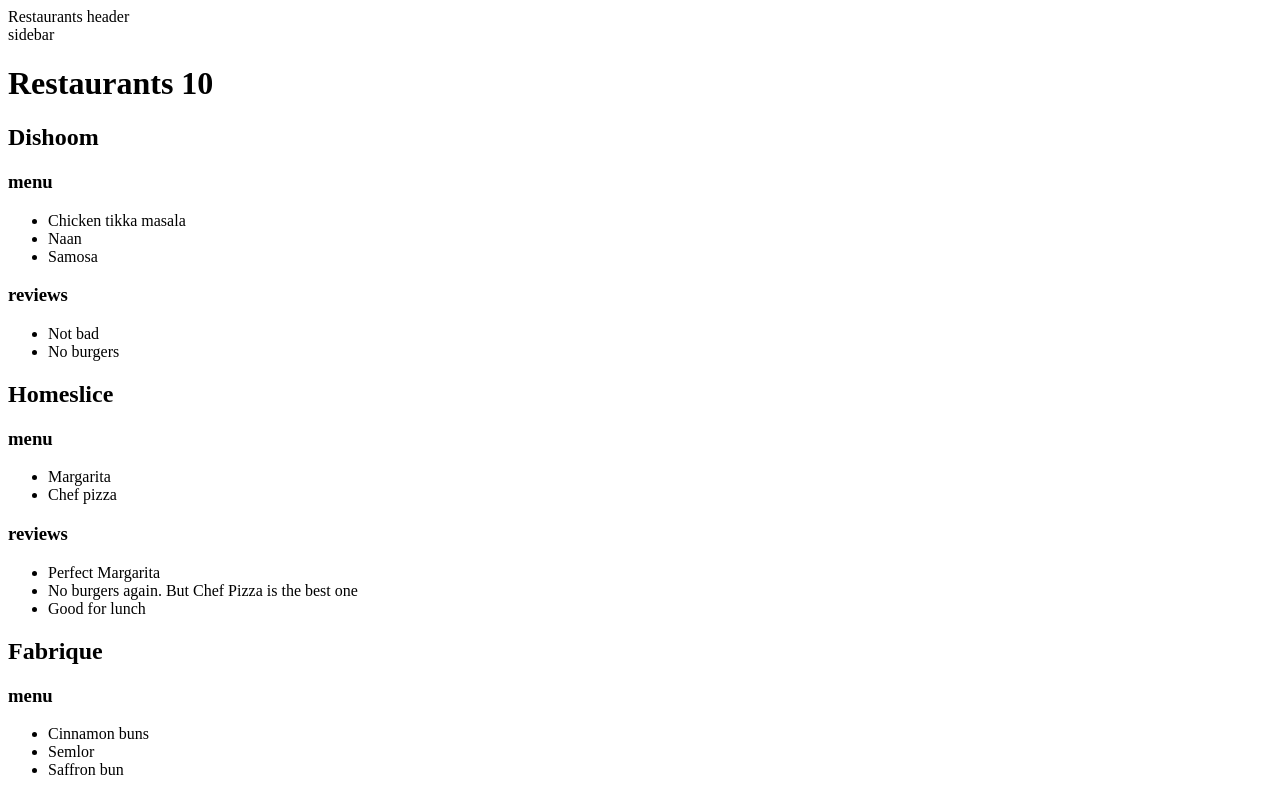
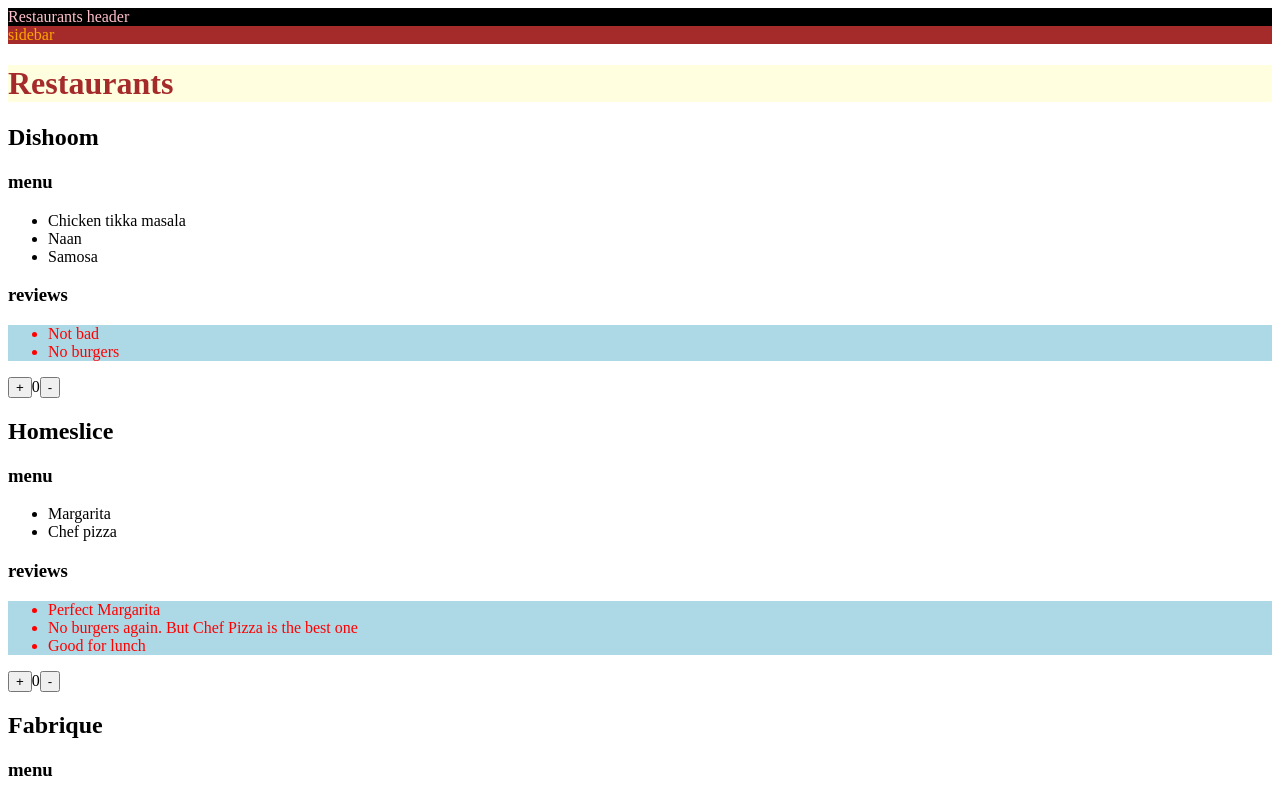
Before and after one commit to lessona/react, a React (Vite) app: page /restaurants/982bfbce-c5e0-41a0-9f99-d5c20ecee49d in a window 1280 px wide. Shown: the top 799 px of the page. Built offline with nearby package versions, Linux system fonts and the light colour scheme.

Commit message:
hw-3 components

```diff
--- a/eslint.config.js
+++ b/eslint.config.js
@@ -33,6 +33,7 @@
         'warn',
         { allowConstantExport: true },
       ],
+      "react/prop-types": 0,
     },
   },
 ]
--- /dev/null
+++ b/src/compons/count/count.jsx
@@ -0,0 +1,19 @@
+import { useState } from "react";
+export const Count = () => {
+  const [value, setvalue] = useState(0);
+
+  const increase = () => {
+    value < 5 && setvalue(value + 1);
+  };
+  const decrease = () => {
+    value > 0 && setvalue(value - 1);
+  };
+  return (
+    <div>
+      <button onClick={increase}>+</button>
+      {value}
+
+      <button onClick={decrease}>-</button>
+    </div>
+  );
+};
--- a/src/compons/layout/layout.jsx
+++ b/src/compons/layout/layout.jsx
@@ -1,10 +1,14 @@
-export const Layout = ({children, sidebar}) =>{
-    return (
-        <div>
-        <header>Restaurants header</header>
-        {sidebar}
-        {children}
-        <footer>Restaurants footer</footer>
-        </div>
-    )
-}
+export const Layout = ({ children, sidebar }) => {
+  return (
+    <div>
+      <header style={{ color: "pink", background: "black" }}>
+        Restaurants header
+      </header>
+      <div style={{ color: "orange", background: "brown" }}>{sidebar}</div>
+      {children}
+      <footer style={{ color: "yellow", background: "black" }}>
+        Restaurants footer
+      </footer>
+    </div>
+  );
+};
--- a/src/compons/restaurant/restaurant.jsx
+++ b/src/compons/restaurant/restaurant.jsx
@@ -1,18 +1,18 @@
-import { restaurants } from "../../mock"
-import { Menu } from "../menu/menu"
-import { Reviews } from "../reviews/reviews"
+import { Count } from "../count/count";
+import { Menu } from "../menu/menu";
+import { Reviews } from "../reviews/reviews";
 
-export const Restaurant = ({restaurant}) =>{
-   const {name, id, menu, reviews}=restaurant;
-   if (!name){
+export const Restaurant = ({ restaurant }) => {
+  const { name, id, menu, reviews } = restaurant;
+  if (!name) {
     return null;
-   }
-    return (
-        <div key={id}>
-        <h2>{name}</h2>
-
-        {Boolean (menu.length) && <Menu menu={menu}/>}
-        {Boolean (reviews.length) && <Reviews reviews={reviews}/>}
-        </div>
-    )
-}
+  }
+  return (
+    <div key={id}>
+      <h2>{name}</h2>
+      {Boolean(menu.length) && <Menu menu={menu} />}
+      {Boolean(reviews.length) && <Reviews reviews={reviews} />}
+      <Count />
+    </div>
+  );
+};
--- a/src/compons/restaurants-page/restaurants-page.jsx
+++ b/src/compons/restaurants-page/restaurants-page.jsx
@@ -1,14 +1,14 @@
 import { restaurants } from "../../mock";
 import { Restaurant } from "../restaurant/restaurant";
 
-export const RestaurantsPage=()=>{
-    return(
-        <div>
-        <h1>Restaurants 10</h1>
-        { restaurants.map((restaurant) =>(
-            <Restaurant restaurant = {restaurant} key={restaurant.id}></Restaurant>
-         ) ) }
+export const RestaurantsPage = () => {
+  return (
+    <div>
+      <h1 style={{ color: "brown", background: "lightyellow" }}>Restaurants</h1>
 
-        </div>
-    );
+      {restaurants.map((restaurant) => (
+        <Restaurant restaurant={restaurant} key={restaurant.id}></Restaurant>
+      ))}
+    </div>
+  );
 };
--- a/src/compons/reviews/reviews.jsx
+++ b/src/compons/reviews/reviews.jsx
@@ -1,14 +1,12 @@
-export const Reviews=({reviews})=>{
-    return(
+export const Reviews = ({ reviews }) => {
+  return (
     <div>
-       <h3>reviews</h3>
-          <ul>
-          {
-              reviews.map(({text}) => (
-                  <li key={text}>{text}</li>
-              ))
-          }
-          </ul>
+      <h3>reviews</h3>
+      <ul style={{ color: "red", background: "lightblue" }}>
+        {reviews.map(({ text }) => (
+          <li key={text}>{text}</li>
+        ))}
+      </ul>
     </div>
-    )
-}
+  );
+};
--- a/src/main.jsx
+++ b/src/main.jsx
@@ -4,5 +4,4 @@
 const root = document.getElementById("root");
 const reactRoot = createRoot(root);
 
-reactRoot.render(<App />
-);
+reactRoot.render(<App />);
```
Also changed, not shown: src/app.jsx (+9 -10 lines), src/compons/menu/menu.jsx (+10 -12 lines).
